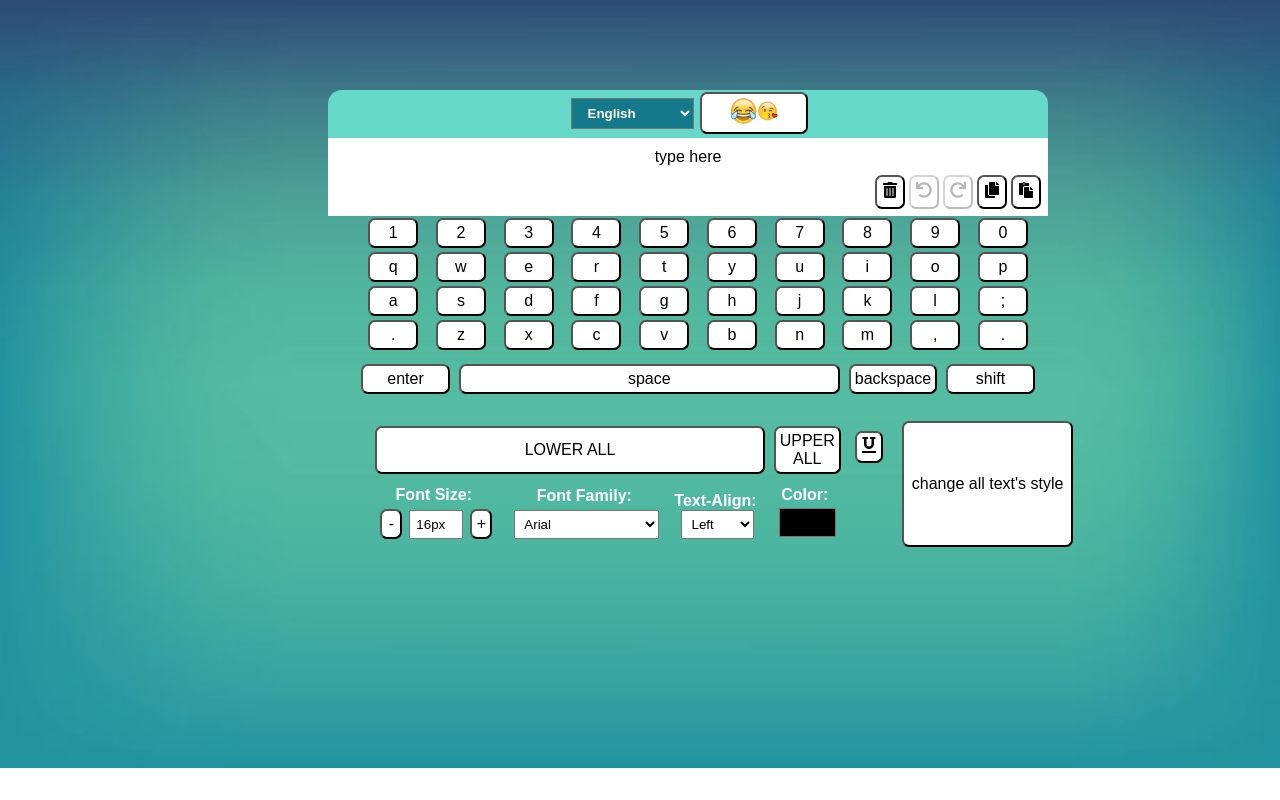
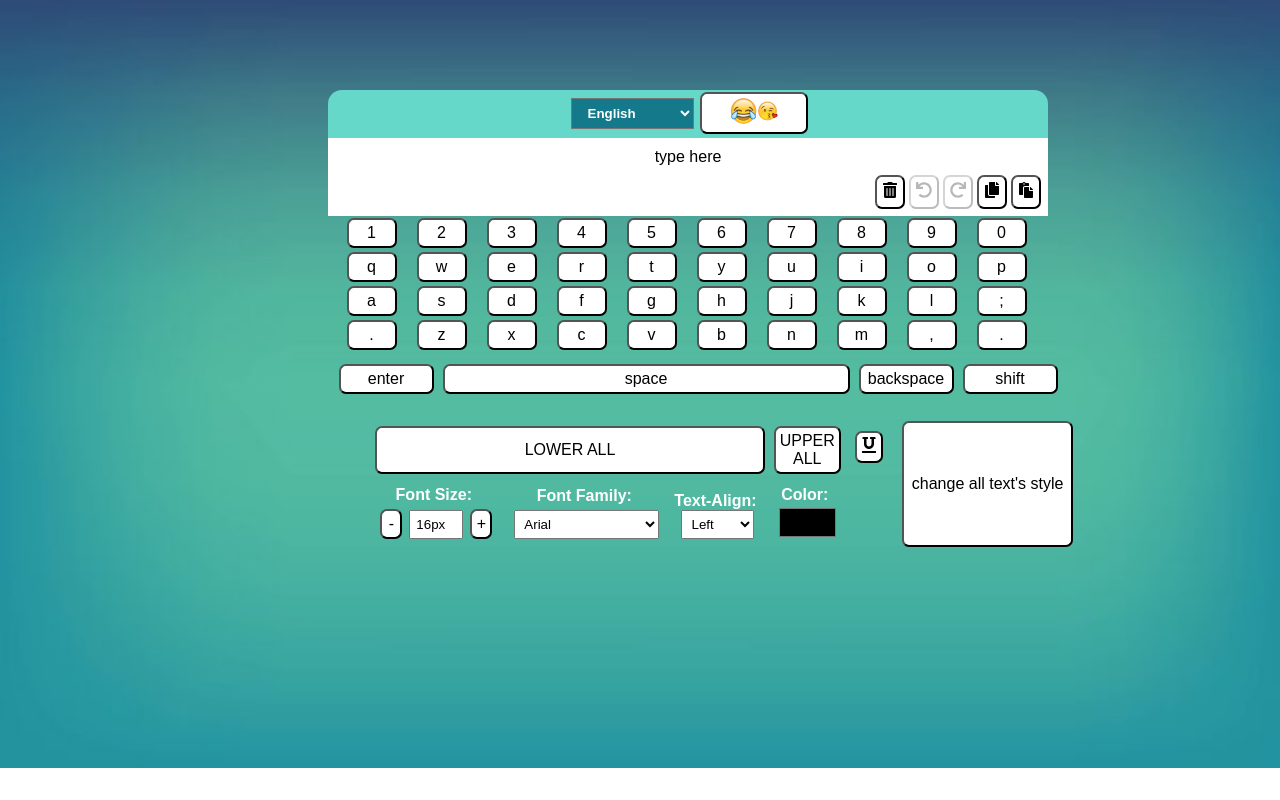
Before and after one commit to chavi362/virtual-keyboard, a React (Vite) app: page / in a window 1280 px wide. Built offline with nearby package versions, Linux system fonts and the light colour scheme.

Commit message:
Fixed bug when hoveering over backspace would cause entire keyboard to get wider

```diff
--- a/src/Components/KeyBoardStylee.css
+++ b/src/Components/KeyBoardStylee.css
@@ -20,6 +20,7 @@ button {
 button:hover {
   background-color: #7cdfd1;
   font-weight: bold;
+  cursor: pointer;
 }
 
 .special-buttons {
@@ -159,6 +160,7 @@ select {
 
 .backspace {
   grid-column: span 1;
+  width: 95px;
   /* span 1 column for the backspace button */
 }
 
@@ -192,8 +194,6 @@ select {
   gap: 5px;
   margin-top: 20px;
   margin-left: 27%;
-
-
 }
 
 .style-selector-container>div {
```
